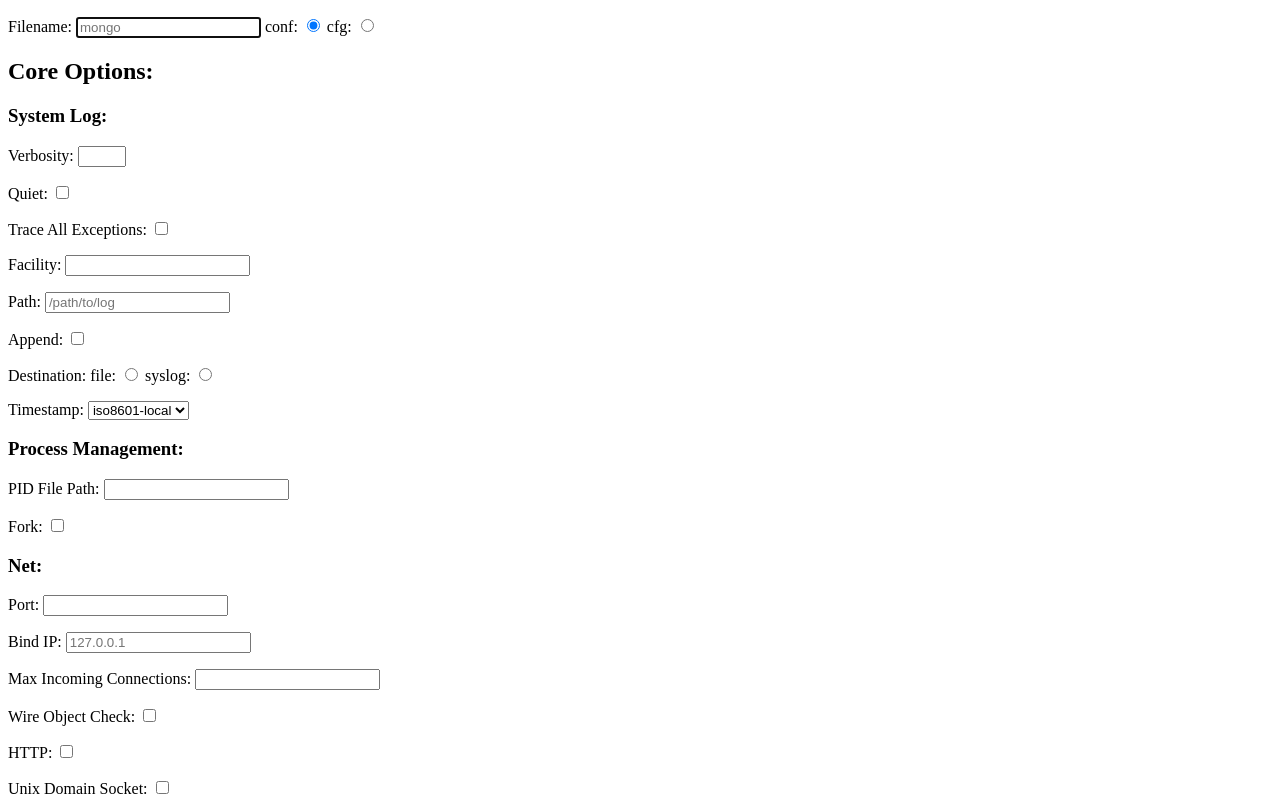
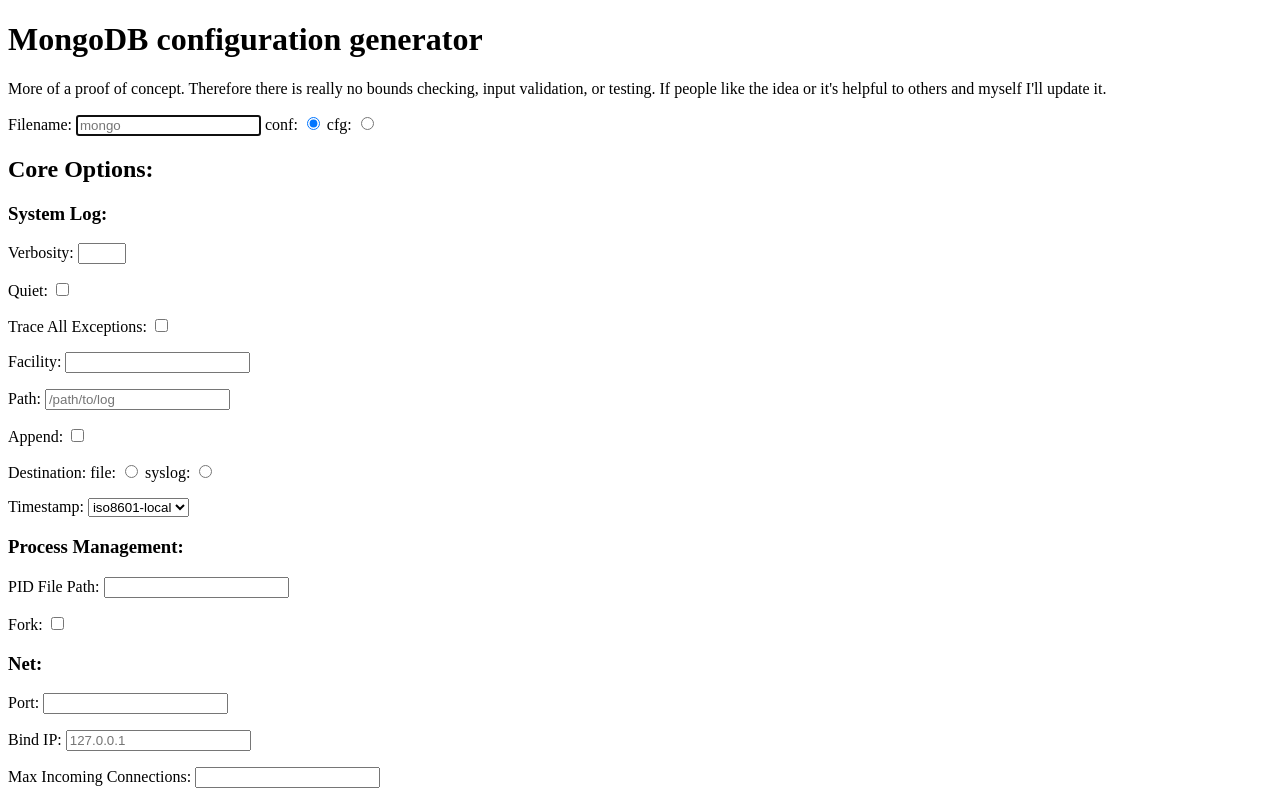
Before and after one commit to Mkoopajr/monconfig, a website: page public/index.html in a window 1280 px wide. Shown: the top 801 px of the page. Drawn offline with Linux system fonts and the light colour scheme.

Commit message:
Fixed some typos removed .swp

```diff
--- a/package.json
+++ b/package.json
@@ -1,7 +1,7 @@
 {
     "name": "monconfig",
     "version": "0.0.0",
-    "description: "MongoDB configuration generator",
+    "description": "MongoDB configuration generator",
     "author": "Jacob Morton <mkoopajr@gmail.com>",
     "engines": {
         "node": ">=0.10.30"
--- a/public/index.html
+++ b/public/index.html
@@ -3,6 +3,11 @@
     <head>
     </head>
     <body>
+        <h1>MongoDB configuration generator</h1>
+        <p>More of a proof of concept. Therefore there is really no bounds checking, input
+        validation, or testing. If people like the idea or it's helpful to others and myself
+        I'll update it.</p>
+
         <form name="config" method="post" action="/generate">
             <p>Filename: <input type="text" name="filename" placeholder="mongo" required autofocus>
             conf: <input type="radio" name="ext" value="conf" checked>
--- a/server.js
+++ b/server.js
@@ -1,6 +1,5 @@
 var Hapi = require('hapi');
 var handler = require('./lib/handler');
-
 
 var server = Hapi.createServer('0.0.0.0', parseInt(process.env.PORT, 10) || 3000);
 
```
Also changed, not shown: README.md, 1 other file.
